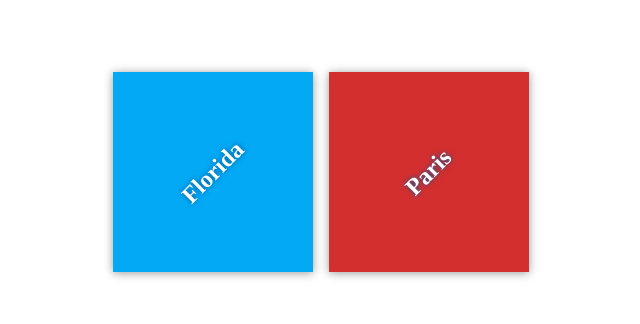
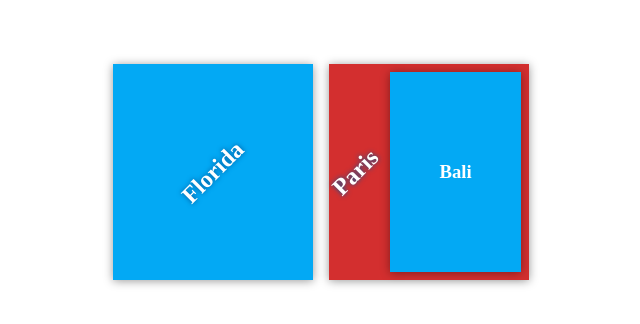
Before and after one commit to schmichi/my-travel-plans, a plain HTML site: page index.html in a window 1280 px wide. Shown: the part 228-552 px from the top of the page, without its empty margins (319-959 px from the left). Drawn offline with Linux system fonts and the light colour scheme.

Commit message:
Add destination Bali to plans

```diff
--- a/index.html
+++ b/index.html
@@ -16,6 +16,10 @@
 
             <div class="destination" id="paris">
                 <h2>Paris</h2>
+
+            <div class="destination" id="bali">
+                <h3> Bali</h3>
+
             </div>
         </div>
     </div>
```
